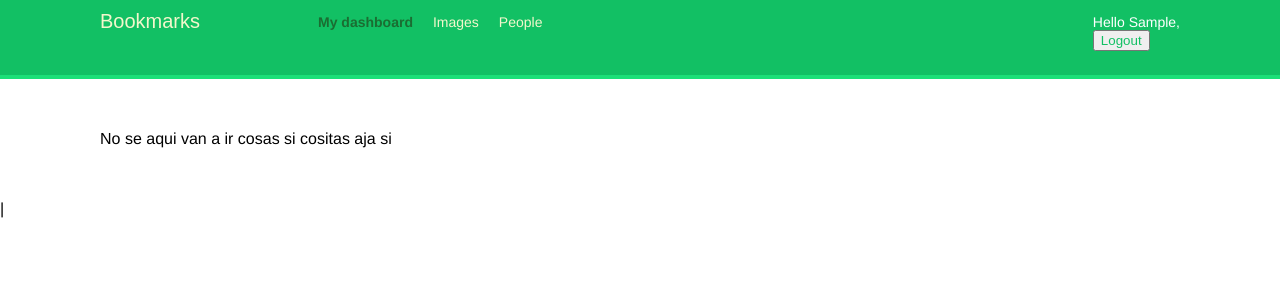
After one commit to elkraken97/SocialwebSiteDjango, a Django app: page /account/ in a window 1280 px wide. The commit adds this page. Shown: the top 300 px of the page. Run offline with Django 5.2, Linux system fonts and the light colour scheme; the visitor is signed in with stand-in values (Sample User, id 1); some web fonts are replaced.

Commit message:
inclusion de login y logout

```diff
--- a/bookmarks/account/static/css/base.css
+++ b/bookmarks/account/static/css/base.css
@@ -14,6 +14,12 @@ a {
     color:#12c064;
     text-decoration:none;
 }
+
+.igualquea{
+    color:#12c064;
+    text-decoration:none;
+}
+
 
 a:hover {
     color:#00a74f;
--- /dev/null
+++ b/bookmarks/account/templates/account/dashboard.html
@@ -0,0 +1,7 @@
+{%extends "base.html"%}
+{%block title%}Bienvenido al dashboard{%endblock%}
+{%block content%}
+
+<p>No se aqui van a ir cosas si cositas aja si</p>
+
+{%endblock%}
--- a/bookmarks/account/templates/base.html
+++ b/bookmarks/account/templates/base.html
@@ -2,13 +2,41 @@
 
 <html>
 <head>
-<title>{% block title %}{% endblock %)</title>
-<link href="{% static 'css/base.css' %)" rel="stylesheet">
+<title>{% block title %}{% endblock title %}</title>
+<link href='{% static "css/base.css" %}' rel="stylesheet">
 </head>
 <body>
-<div id="header"></div>
+<div id="header">
 <span class=" logo" >Bookmarks</span>
+
+    {% if request.user.is_authenticated %}
+<ul class="menu">
+<li {% if section == "dashboard" %} class="selected" {% endif %}>
+<a href="{% url 'dashboard' %}">My dashboard</a>
+</li>
+<li {% if section == 'images' %}class="selected" {% endif %}>
+<a href="#">Images</a>
+</li>
+<li {% if section == "people" %}class="selected" {% endif %}>
+<a href="#">People</a>
+</li>
+</ul>
+{% endif %}
+    <span class="user">
+    {% if request.user.is_authenticated %}
+    Hello {{ request.user.first_name|default:request.user.username }},
+    <form method="post" action="{% url 'logout' %}" class="igualquea">
+    {% csrf_token %}
+    <button type="submit" class="igualquea">Logout</button>
+    </form>
+    {% else %}
+    <a href="{% url 'login' %} ">Log-in</a>
+    {% endif %}
+    </span>
 </div>
+
+
+
 <div id="content">
 {% block content %}
 {% endblock %}
--- a/bookmarks/account/urls.py
+++ b/bookmarks/account/urls.py
@@ -1,7 +1,10 @@
 from django.urls import path
 from . import views
-
+from django.contrib.auth import views as auth_views
 
 urlpatterns =[
-    path('/login',views.user_login,name='login'),
-]
+    path('login/',auth_views.LoginView.as_view(),name='login'),
+    path('logout/',auth_views.LogoutView.as_view(template_name="registration/logout.html"),name='logout'),
+    path('',views.dashboard,name='dashboard'),
+
+    ]
--- a/bookmarks/account/views.py
+++ b/bookmarks/account/views.py
@@ -2,31 +2,32 @@ from django.contrib.auth import authenticate,login
 from django.http import HttpResponse
 from django.shortcuts import render
 
-from bookmarks.account.forms import LoginForm
+from .forms import LoginForm
+from django.contrib.auth.decorators import login_required
 
-
-
+@login_required
+def dashboard(request):
+    return render(request,'account/dashboard.html',{'section':'dashboard'})
 
 
 # Create your views here.
 
-
-def user_login(request):
-    if request.method == 'POST':
-        form = LoginForm(request.POST)
-        if form.is_valid():
-            cd = form.cleaned_data
-            user = authenticate(request,
-                                username=cd['username'],
-                                password=cd['password'])
-            if user is not None:
-                if user.is_active:
-                    login(request, user)
-                    return HttpResponse('Autenticacion correcta')
-                else:
-                    return HttpResponse('Esta cuenta esta desabilitada')
-            else:
-                return HttpResponse('Login invalido intente de nuevo')
-    else:
-        form = LoginForm()
-    return render(request,"account/login.html",{'form',form})
+#def user_login(request):
+ #   if request.method == 'POST':
+#        form = LoginForm(request.POST)
+ #       if form.is_valid():
+ #           cd = form.cleaned_data
+  #          user = authenticate(request,
+   #                             username=cd['username'],
+    #                            password=cd['password'])
+     #       if user is not None:
+      #          if user.is_active:
+       #             login(request, user)
+        #            return HttpResponse('Autenticacion correcta')
+         #       else:
+        #            return HttpResponse('Esta cuenta esta desabilitada')
+          #  else:
+  #              return HttpResponse('Login invalido intente de nuevo')
+#    else:
+#        form = LoginForm()
+#    return render(request,"account/login.html",{'form':form})
--- a/bookmarks/bookmarks/settings.py
+++ b/bookmarks/bookmarks/settings.py
@@ -123,3 +123,7 @@ STATIC_URL = 'static/'
 # https://docs.djangoproject.com/en/5.1/ref/settings/#default-auto-field
 
 DEFAULT_AUTO_FIELD = 'django.db.models.BigAutoField'
+
+LOGIN_REDIRECT_URL = 'dashboard'
+LOGIN_URL = 'login'
+LOGOUT_URL = 'logout'
```
Also changed, not shown: bookmarks/account/templates/account/login.html (deleted, +0 -11 lines), bookmarks/account/templates/registration/login.html (added, +18 -0 lines), bookmarks/account/templates/registration/logout.html (added, +11 -0 lines).
